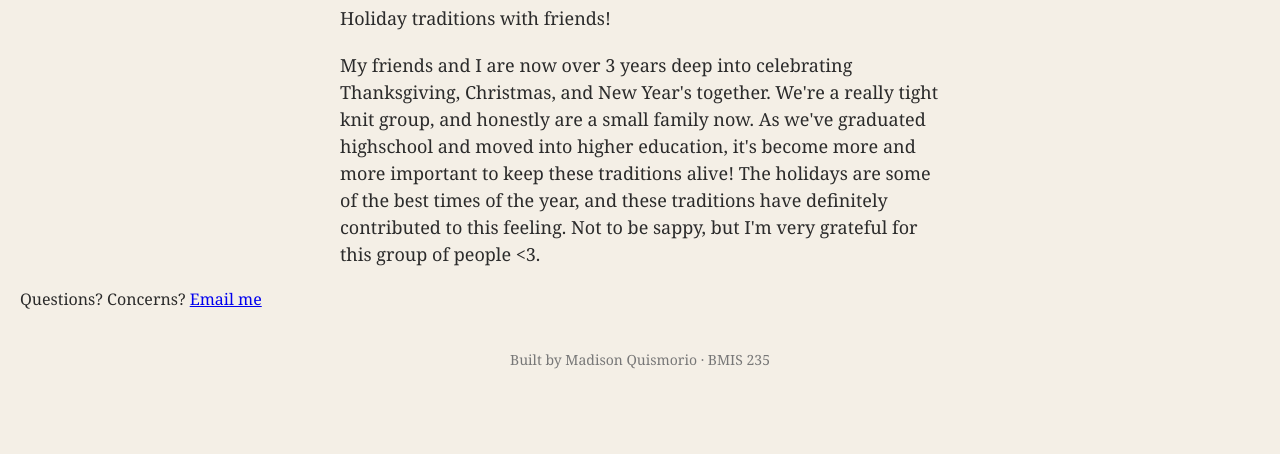
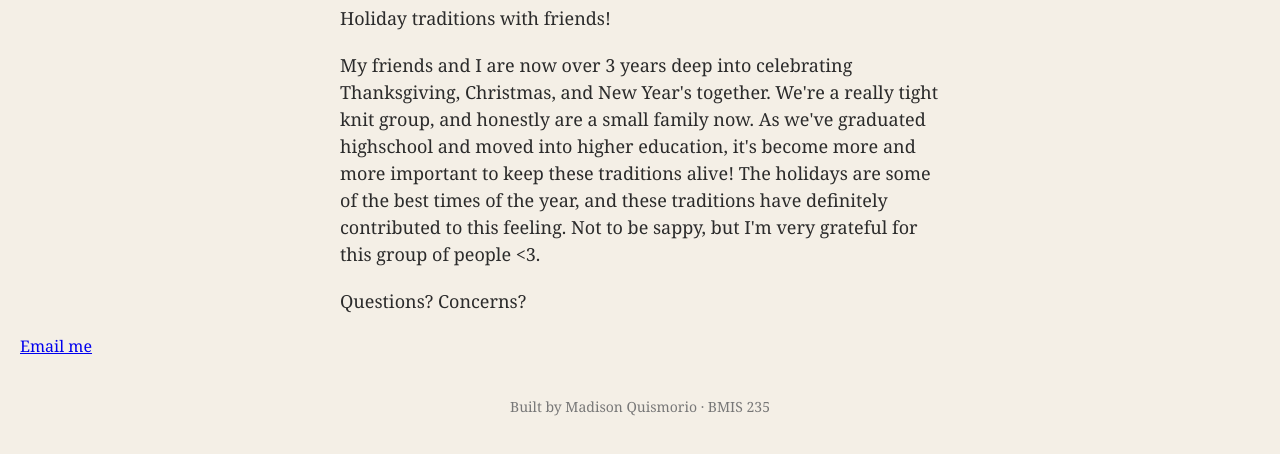
Before and after one commit to mquismorio/bmis235-html-3, a plain HTML site: page home.html in a window 1280 px wide. Shown: the part 190-644 px from the top of the page. Drawn offline with Linux system fonts and the light colour scheme.

Commit message:
Fix HTML structure for questions section

```diff
--- a/home.html
+++ b/home.html
@@ -38,7 +38,7 @@
      ===================================================================== -->
 <div class="showcase"></div>
 
-Questions? Concerns?
+<p>Questions? Concerns?</p>
   <a href="mailto:mquismorio@zagmail.gonzaga.edu">Email me</a>
 
 <!-- Footer: fill in your name -->
```
